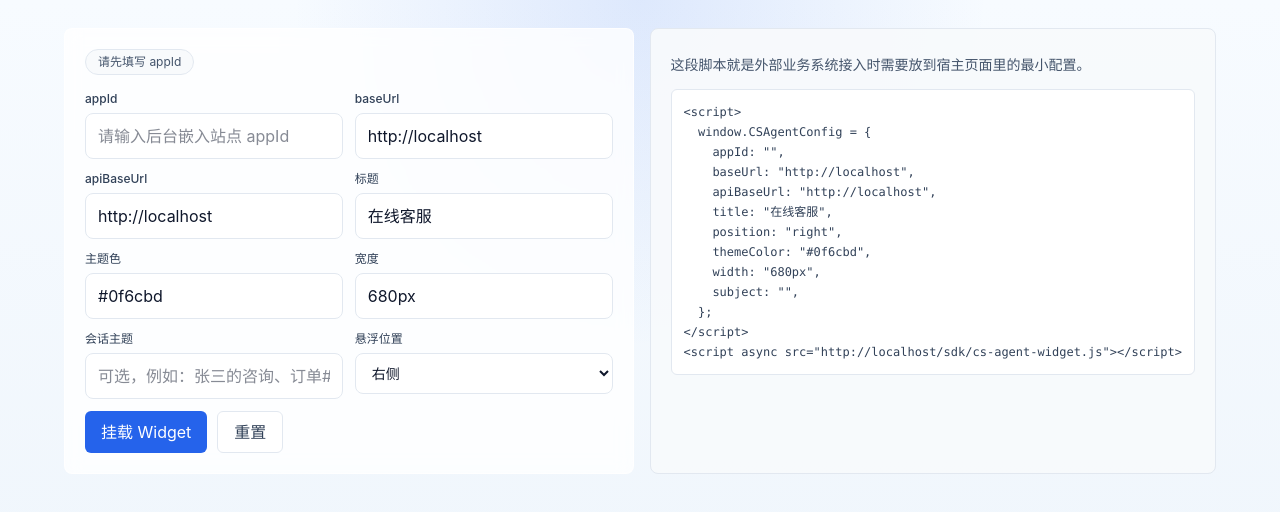
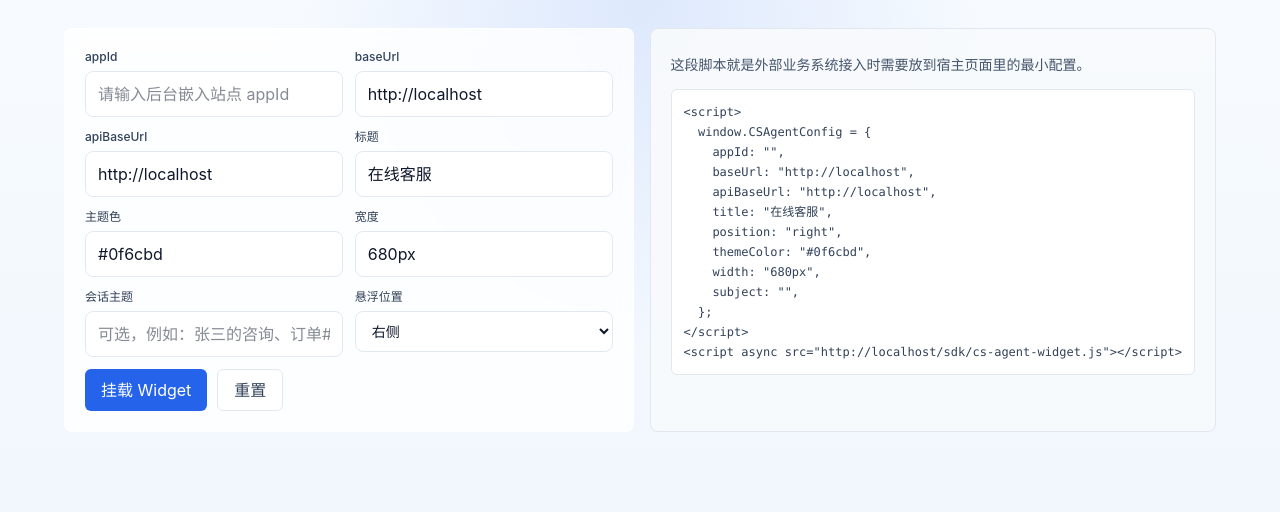
Before and after one commit to huabeitech/cs-ai-agent, a Next.js app in the folder widget/: page / in a window 1280 px wide. Shown: the top 512 px of the page. Built offline with nearby package versions, Linux system fonts and the light colour scheme.

Commit message:
Remove commented-out code in WidgetTestPage component

```diff
--- a/widget/app/page.tsx
+++ b/widget/app/page.tsx
@@ -154,11 +154,11 @@ export default function WidgetTestPage() {
     <main className="min-h-screen px-4 py-6 md:px-6 md:py-7">
       <div className="mx-auto grid w-full max-w-6xl gap-4 lg:grid-cols-[1.15fr_0.85fr]">
         <section className="rounded-lg border border-white/70 bg-white/80 p-4 backdrop-blur md:p-5">
-          <div className="mb-4 flex flex-wrap items-start justify-between gap-3">
+          {/* <div className="mb-4 flex flex-wrap items-start justify-between gap-3">
             <div className="rounded-full border border-slate-200 bg-slate-50 px-3 py-1 text-xs text-slate-600">
               {status}
             </div>
-          </div>
+          </div> */}
 
           <div className="grid gap-3 md:grid-cols-2">
             <label className="block">
```
